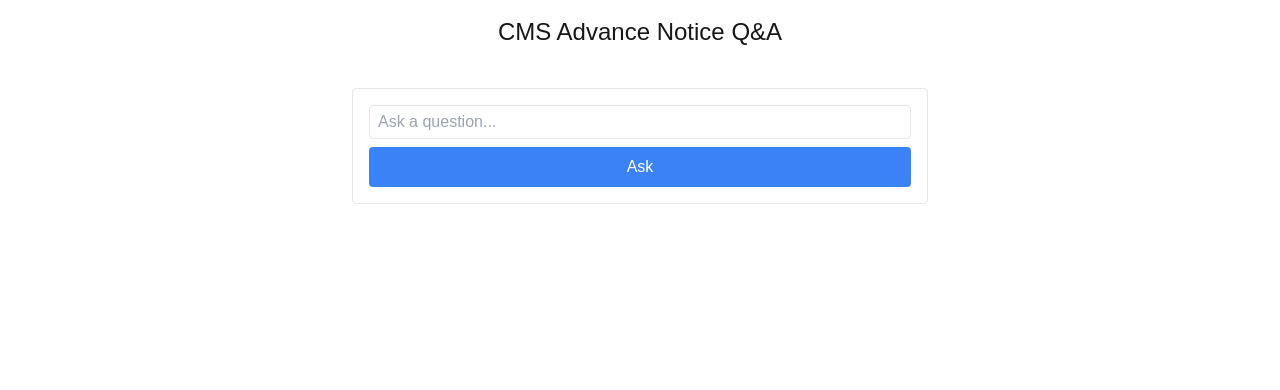
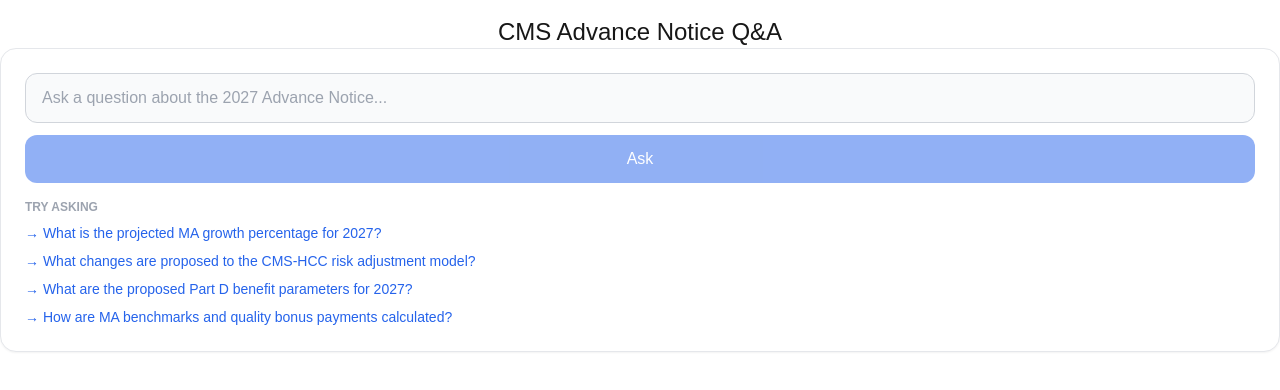
Before and after one commit to sdcrepcia/cms-qa, a Next.js app: page / in a window 1280 px wide. Shown: the top 390 px of the page. Built offline with nearby package versions, Linux system fonts and the light colour scheme.

Commit message:
Updated ask API

```diff
--- a/app/components/AskForm.tsx
+++ b/app/components/AskForm.tsx
@@ -2,36 +2,118 @@
 
 import { useState } from "react";
 
+const SUGGESTED_QUESTIONS = [
+  "What is the projected MA growth percentage for 2027?",
+  "What changes are proposed to the CMS-HCC risk adjustment model?",
+  "What are the proposed Part D benefit parameters for 2027?",
+  "How are MA benchmarks and quality bonus payments calculated?",
+];
+
+type QAPair = {
+  question: string;
+  answer: string;
+};
+
 export default function AskForm() {
   const [question, setQuestion] = useState("");
-  const [answer, setAnswer] = useState("");
+  const [history, setHistory] = useState<QAPair[]>([]);
+  const [isLoading, setIsLoading] = useState(false);
 
-  const handleSubmit = async (e: React.FormEvent) => {
-    e.preventDefault();
+  const handleSubmit = async (q?: string) => {
+    const activeQuestion = q || question;
+    if (!activeQuestion.trim()) return;
+
+    setIsLoading(true);
+    setQuestion("");
+
     const res = await fetch("/api/ask", {
       method: "POST",
       headers: { "Content-Type": "application/json" },
-      body: JSON.stringify({ question }),
+      body: JSON.stringify({ question: activeQuestion }),
     });
     const data = await res.json();
-    setAnswer(data.answer);
+
+    setHistory((prev) => [
+      { question: activeQuestion, answer: data.answer },
+      ...prev,
+    ]);
+    setIsLoading(false);
   };
 
   return (
-    <div className="max-w-xl mx-auto mt-10 p-4 border rounded">
-      <form onSubmit={handleSubmit} className="flex flex-col gap-2">
+    <div className="flex flex-col gap-6">
+      {/* Input Card */}
+      <div className="bg-white dark:bg-gray-800 rounded-2xl shadow-sm border border-gray-200 dark:border-gray-700 p-6">
+        <form
+          onSubmit={(e) => { e.preventDefault(); handleSubmit(); }}
+          className="flex flex-col gap-3"
+        >
           <input
             type="text"
             value={question}
             onChange={(e) => setQuestion(e.target.value)}
-          placeholder="Ask a question..."
-          className="border px-2 py-1 rounded"
+            onKeyDown={(e) => e.key === "Enter" && handleSubmit()}
+            placeholder="Ask a question about the 2027 Advance Notice..."
+            className="w-full border border-gray-300 dark:border-gray-600 bg-gray-50 dark:bg-gray-900 text-gray-900 dark:text-white px-4 py-3 rounded-xl focus:outline-none focus:ring-2 focus:ring-blue-500"
           />
-        <button type="submit" className="bg-blue-500 text-white px-4 py-2 rounded">
-          Ask
+          <button
+            type="submit"
+            disabled={isLoading || !question.trim()}
+            className="bg-blue-600 hover:bg-blue-700 disabled:opacity-50 disabled:cursor-not-allowed text-white font-medium px-4 py-3 rounded-xl transition-colors"
+          >
+            {isLoading ? "Thinking..." : "Ask"}
           </button>
         </form>
-      {answer && <div className="mt-4 p-2 border rounded bg-gray-50 dark:bg-gray-800">{answer}</div>}
+
+        {/* Suggested Questions */}
+        {history.length === 0 && (
+          <div className="mt-4">
+            <p className="text-xs text-gray-400 uppercase font-semibold mb-2">
+              Try asking
+            </p>
+            <div className="flex flex-col gap-2">
+              {SUGGESTED_QUESTIONS.map((q) => (
+                <button
+                  key={q}
+                  onClick={() => handleSubmit(q)}
+                  className="text-left text-sm text-blue-600 dark:text-blue-400 hover:underline"
+                >
+                  → {q}
+                </button>
+              ))}
+            </div>
+          </div>
+        )}
+      </div>
+
+      {/* Loading indicator */}
+      {isLoading && (
+        <div className="bg-white dark:bg-gray-800 rounded-2xl shadow-sm border border-gray-200 dark:border-gray-700 p-6 animate-pulse">
+          <div className="h-4 bg-gray-200 dark:bg-gray-700 rounded w-3/4 mb-2" />
+          <div className="h-4 bg-gray-200 dark:bg-gray-700 rounded w-1/2" />
+        </div>
+      )}
+
+      {/* Chat History */}
+      {history.map((pair, i) => (
+        <div
+          key={i}
+          className="bg-white dark:bg-gray-800 rounded-2xl shadow-sm border border-gray-200 dark:border-gray-700 p-6"
+        >
+          <p className="text-xs text-gray-400 uppercase font-semibold mb-1">
+            Question
+          </p>
+          <p className="text-gray-900 dark:text-white font-medium mb-4">
+            {pair.question}
+          </p>
+          <p className="text-xs text-gray-400 uppercase font-semibold mb-1">
+            Answer
+          </p>
+          <p className="text-gray-700 dark:text-gray-300 leading-relaxed">
+            {pair.answer}
+          </p>
+        </div>
+      ))}
     </div>
   );
 }
```
Lines whose indentation alone changed are shown as unchanged.
